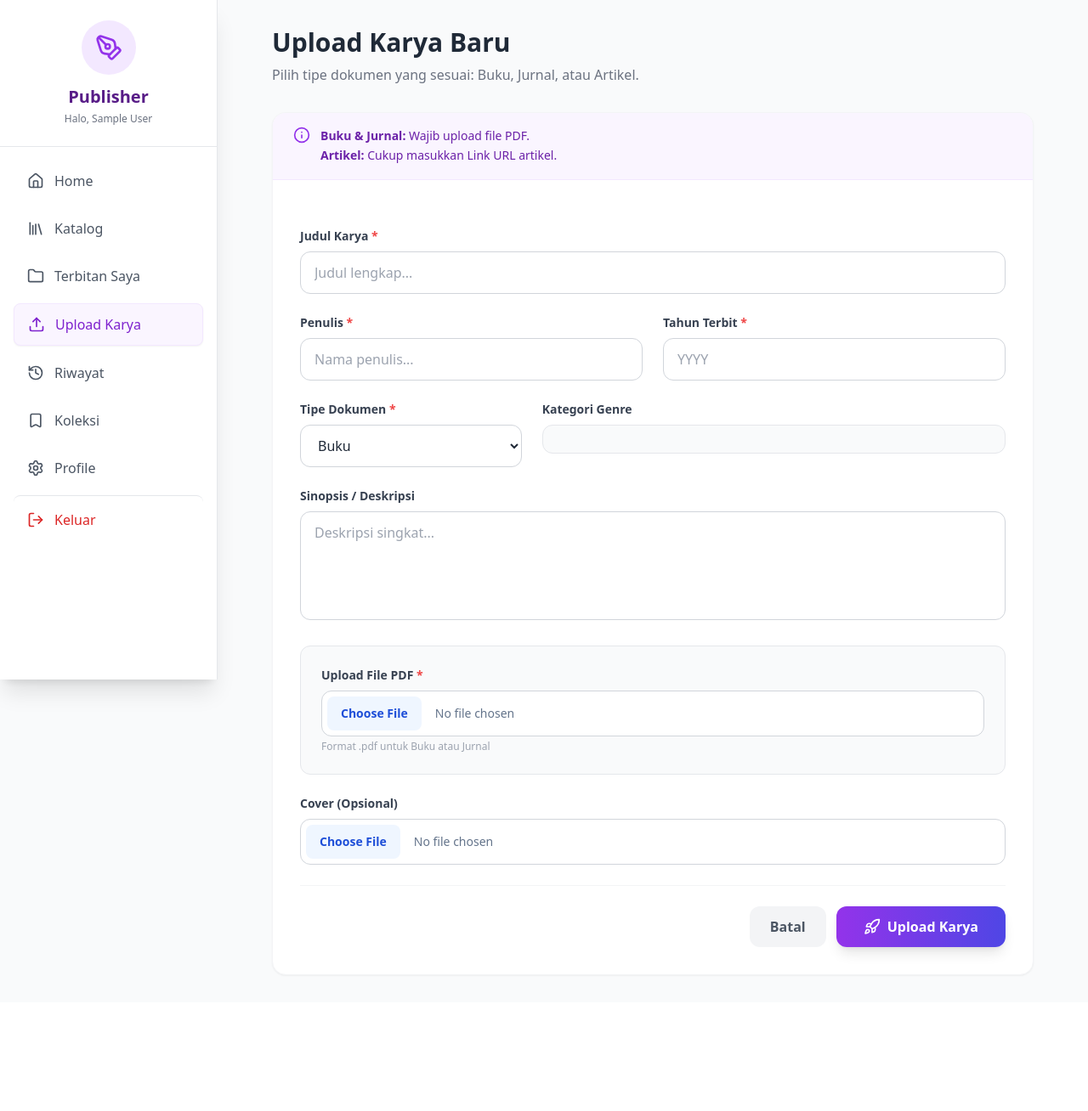
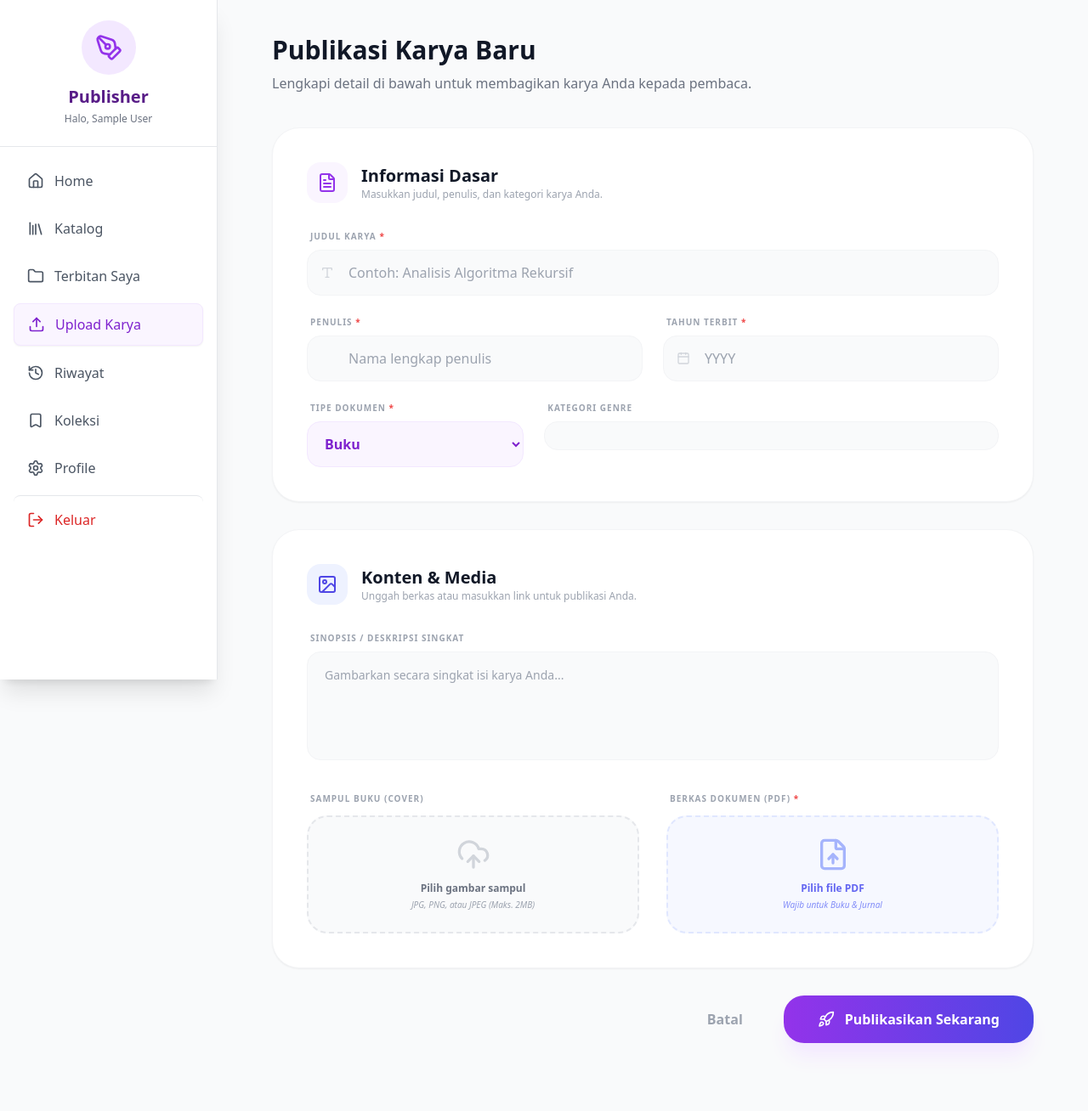
Before and after one commit to avsnaelfrb/UAS-Pemrog-web, a PHP site: page /Frontend/upload.php in a window 1280 px wide. Shown: the whole page at 85% size. Before the commit the page ends 1149 px from the top, so only its background shows below. Run offline with PHP 8.4, Linux system fonts and the light colour scheme; the visitor is signed in with stand-in values (Sample User, id 1); data that the repository does not hold is empty; some libraries are stand-ins or nearby versions.

Commit message:
docs: update styling page

```diff
--- a/Frontend/upload.php
+++ b/Frontend/upload.php
@@ -130,14 +130,17 @@ $genres_list = mysqli_query($conn, "SELECT * FROM genres ORDER BY name ASC");
 
 <body class="bg-gray-50 font-sans text-gray-800">
 
+    <!-- NOTIFIKASI -->
     <?php if ($message): ?>
-        <div onclick="this.remove()" class="fixed top-4 right-4 bg-green-600 text-white px-6 py-3 rounded-lg shadow-lg z-50 cursor-pointer animate-bounce flex items-center gap-2">
-            <i data-lucide="check-circle" class="w-5 h-5"></i> <?= $message ?>
+        <div onclick="this.remove()" class="fixed top-4 right-4 bg-gray-900 text-white px-6 py-4 rounded-2xl shadow-2xl z-50 cursor-pointer animate-bounce flex items-center gap-3 border border-gray-700">
+            <div class="bg-green-500 p-1 rounded-full"><i data-lucide="check" class="w-4 h-4 text-white"></i></div>
+            <span class="text-sm font-bold"><?= $message ?></span>
         </div>
     <?php endif; ?>
     <?php if ($error_msg): ?>
-        <div onclick="this.remove()" class="fixed top-4 right-4 bg-red-600 text-white px-6 py-3 rounded-lg shadow-lg z-50 cursor-pointer flex items-center gap-2">
-            <i data-lucide="x-circle" class="w-5 h-5"></i> <?= $error_msg ?>
+        <div onclick="this.remove()" class="fixed top-4 right-4 bg-red-600 text-white px-6 py-4 rounded-2xl shadow-2xl z-50 cursor-pointer flex items-center gap-3">
+            <i data-lucide="alert-circle" class="w-5 h-5"></i>
+            <span class="text-sm font-bold"><?= $error_msg ?></span>
         </div>
     <?php endif; ?>
 
@@ -185,57 +188,67 @@ $genres_list = mysqli_query($conn, "SELECT * FROM genres ORDER BY name ASC");
         </aside>
 
         <!-- MAIN CONTENT -->
-        <main class="flex-1 lg:ml-64 p-4 lg:p-8 transition-all duration-300">
-            <div class="lg:hidden flex items-center justify-between bg-white p-4 rounded-xl shadow-sm border mb-6 sticky top-0 z-20">
-                <div class="flex items-center gap-3">
-                    <button onclick="toggleSidebar()" class="text-gray-700 p-2 hover:bg-gray-100 rounded-lg">
+        <main class="flex-1 lg:ml-64 p-4 lg:p-10 transition-all duration-300">
+            <!-- HEADER MOBILE -->
+            <div class="lg:hidden flex items-center justify-between bg-white p-4 rounded-2xl shadow-sm border mb-8 sticky top-0 z-20">
+                <button onclick="toggleSidebar()" class="text-gray-700 p-2 hover:bg-gray-100 rounded-xl">
                     <i data-lucide="menu" class="w-6 h-6"></i>
                 </button>
-                    <h1 class="font-bold text-purple-900 text-lg">Upload Karya</h1>
+                <h1 class="font-black text-purple-900">Upload Karya</h1>
+                <div class="w-9 h-9 bg-purple-100 rounded-full border border-purple-200"></div>
+            </div>
+
+            <div class="max-w-4xl mx-auto">
+                <div class="mb-10">
+                    <h2 class="text-3xl font-bold text-gray-900 mb-2 leading-tight">Publikasi Karya Baru</h2>
+                    <p class="text-gray-500 font-medium">Lengkapi detail di bawah untuk membagikan karya Anda kepada pembaca.</p>
+                </div>
+
+                <form method="POST" enctype="multipart/form-data" class="space-y-8">
+                    <input type="hidden" name="upload_karya" value="1">
+
+                    <!-- Kartu Detail Utama -->
+                    <div class="bg-white rounded-[2rem] border border-gray-100 shadow-sm p-6 lg:p-10 transition-all hover:shadow-md">
+                        <div class="flex items-center gap-4 mb-8">
+                            <div class="w-12 h-12 bg-purple-50 rounded-2xl flex items-center justify-center text-purple-600">
+                                <i data-lucide="file-text" class="w-6 h-6"></i>
+                            </div>
+                            <div>
+                                <h3 class="text-xl font-bold text-gray-900">Informasi Dasar</h3>
+                                <p class="text-xs text-gray-400 font-medium">Masukkan judul, penulis, dan kategori karya Anda.</p>
                             </div>
                         </div>
 
-            <div class="max-w-4xl mx-auto">
-                <div class="mb-8">
-                    <h2 class="text-3xl font-bold text-gray-800 mb-2">Upload Karya Baru</h2>
-                    <p class="text-gray-500">Pilih tipe dokumen yang sesuai: Buku, Jurnal, atau Artikel.</p>
-                </div>
-
-                <div class="bg-white rounded-2xl shadow-sm border border-gray-100 overflow-hidden">
-                    <div class="bg-purple-50 border-b border-purple-100 px-6 py-4 flex items-start gap-3">
-                        <span class="text-purple-600 text-xl"><i data-lucide="info" class="w-5 h-5"></i></span>
-                        <p class="text-sm text-purple-800 leading-relaxed">
-                            <b>Buku & Jurnal:</b> Wajib upload file PDF.<br>
-                            <b>Artikel:</b> Cukup masukkan Link URL artikel.
-                        </p>
-                    </div>
-
-                    <form method="POST" enctype="multipart/form-data" class="p-6 lg:p-8 space-y-6">
-                        <input type="hidden" name="upload_karya" value="1">
-
-                        <!-- Judul -->
+                        <div class="space-y-6">
                             <div>
-                            <label class="block text-sm font-bold text-gray-700 mb-2">Judul Karya <span class="text-red-500">*</span></label>
-                            <input type="text" name="title" required class="w-full px-4 py-3 border border-gray-300 rounded-xl focus:ring-2 focus:ring-purple-200 outline-none transition" placeholder="Judul lengkap...">
-                        </div>
-
-                        <!-- Penulis & Tahun -->
-                        <div class="grid grid-cols-1 md:grid-cols-2 gap-6">
-                            <div>
-                                <label class="block text-sm font-bold text-gray-700 mb-2">Penulis <span class="text-red-500">*</span></label>
-                                <input type="text" name="author" required class="w-full px-4 py-3 border border-gray-300 rounded-xl focus:ring-2 focus:ring-purple-200 outline-none" placeholder="Nama penulis...">
-                            </div>
-                            <div>
-                                <label class="block text-sm font-bold text-gray-700 mb-2">Tahun Terbit <span class="text-red-500">*</span></label>
-                                <input type="number" name="year" required class="w-full px-4 py-3 border border-gray-300 rounded-xl focus:ring-2 focus:ring-purple-200 outline-none" placeholder="YYYY">
+                                <label class="text-[10px] font-bold text-gray-400 uppercase tracking-widest ml-1 mb-2 block">Judul Karya <span class="text-red-500">*</span></label>
+                                <div class="relative">
+                                    <i data-lucide="type" class="absolute left-4 top-1/2 -translate-y-1/2 w-4 h-4 text-gray-300"></i>
+                                    <input type="text" name="title" required class="w-full pl-12 pr-4 py-3.5 bg-gray-50 border border-gray-100 rounded-2xl focus:ring-4 focus:ring-purple-100 focus:bg-white outline-none transition-all font-medium" placeholder="Contoh: Analisis Algoritma Rekursif">
                                 </div>
                             </div>
 
-                        <!-- Tipe & Genre -->
+                            <div class="grid grid-cols-1 md:grid-cols-2 gap-6">
+                                <div>
+                                    <label class="text-[10px] font-bold text-gray-400 uppercase tracking-widest ml-1 mb-2 block">Penulis <span class="text-red-500">*</span></label>
+                                    <div class="relative">
+                                        <i data-lucide="user-edit" class="absolute left-4 top-1/2 -translate-y-1/2 w-4 h-4 text-gray-300"></i>
+                                        <input type="text" name="author" required class="w-full pl-12 pr-4 py-3.5 bg-gray-50 border border-gray-100 rounded-2xl focus:ring-4 focus:ring-purple-100 focus:bg-white outline-none transition-all font-medium" placeholder="Nama lengkap penulis">
+                                    </div>
+                                </div>
+                                <div>
+                                    <label class="text-[10px] font-bold text-gray-400 uppercase tracking-widest ml-1 mb-2 block">Tahun Terbit <span class="text-red-500">*</span></label>
+                                    <div class="relative">
+                                        <i data-lucide="calendar" class="absolute left-4 top-1/2 -translate-y-1/2 w-4 h-4 text-gray-300"></i>
+                                        <input type="number" name="year" required class="w-full pl-12 pr-4 py-3.5 bg-gray-50 border border-gray-100 rounded-2xl focus:ring-4 focus:ring-purple-100 focus:bg-white outline-none transition-all font-medium" placeholder="YYYY">
+                                    </div>
+                                </div>
+                            </div>
+
                             <div class="grid grid-cols-1 md:grid-cols-3 gap-6">
                                 <div class="md:col-span-1">
-                                <label class="block text-sm font-bold text-gray-700 mb-2">Tipe Dokumen <span class="text-red-500">*</span></label>
-                                <select name="type" id="docType" class="w-full px-4 py-3 border border-gray-300 rounded-xl bg-white focus:ring-2 focus:ring-purple-200 outline-none cursor-pointer">
+                                    <label class="text-[10px] font-bold text-gray-400 uppercase tracking-widest ml-1 mb-2 block">Tipe Dokumen <span class="text-red-500">*</span></label>
+                                    <select name="type" id="docType" class="w-full px-4 py-3.5 bg-purple-50 border border-purple-100 rounded-2xl focus:ring-4 focus:ring-purple-100 focus:bg-white outline-none transition-all font-bold text-purple-700 cursor-pointer">
                                         <option value="BOOK">Buku</option>
                                         <option value="JOURNAL">Jurnal</option>
                                         <option value="ARTICLE">Artikel</option>
@@ -243,85 +256,108 @@ $genres_list = mysqli_query($conn, "SELECT * FROM genres ORDER BY name ASC");
                                 </div>
 
                                 <div class="md:col-span-2">
-                                <label class="block text-sm font-bold text-gray-700 mb-2">Kategori Genre</label>
-                                <div class="bg-gray-50 p-4 rounded-xl border border-gray-200">
-                                    <div class="grid grid-cols-2 sm:grid-cols-3 gap-3 max-h-32 overflow-y-auto genre-scroll pr-2">
+                                    <label class="text-[10px] font-bold text-gray-400 uppercase tracking-widest ml-1 mb-2 block">Kategori Genre</label>
+                                    <div class="bg-gray-50 p-4 rounded-2xl border border-gray-100">
+                                        <div class="grid grid-cols-2 sm:grid-cols-3 gap-2 max-h-32 overflow-y-auto genre-scroll pr-2">
                                             <?php mysqli_data_seek($genres_list, 0);
                                             while ($g = mysqli_fetch_assoc($genres_list)): ?>
-                                            <label class="inline-flex items-center space-x-2 cursor-pointer group p-1 hover:bg-white rounded transition">
-                                                <input type="checkbox" name="genres[]" value="<?= $g['id'] ?>" class="form-checkbox text-purple-600 rounded focus:ring-purple-500 h-4 w-4 border-gray-300">
-                                                <span class="text-sm text-gray-600 group-hover:text-purple-700 font-medium"><?= htmlspecialchars($g['name']) ?></span>
+                                                <label class="inline-flex items-center space-x-2 cursor-pointer group p-1.5 hover:bg-white rounded-xl transition-all">
+                                                    <input type="checkbox" name="genres[]" value="<?= $g['id'] ?>" class="form-checkbox text-purple-600 rounded-md focus:ring-purple-500 h-4 w-4 border-gray-300">
+                                                    <span class="text-xs text-gray-600 group-hover:text-purple-700 font-bold"><?= htmlspecialchars($g['name']) ?></span>
                                                 </label>
                                             <?php endwhile; ?>
                                         </div>
                                     </div>
                                 </div>
                             </div>
-
-                        <!-- Sinopsis -->
-                        <div>
-                            <label class="block text-sm font-bold text-gray-700 mb-2">Sinopsis / Deskripsi</label>
-                            <textarea name="description" class="w-full px-4 py-3 border border-gray-300 rounded-xl h-32 focus:ring-2 focus:ring-purple-200 outline-none resize-none" placeholder="Deskripsi singkat..."></textarea>
-                        </div>
-
-                        <!-- DYNAMIC INPUT SECTION -->
-                        <div class="bg-gray-50 p-6 rounded-xl border border-gray-200 transition-all duration-300">
-                            <!-- 1. Input File PDF (Default) -->
-                            <div id="inputPDF">
-                                <label class="block text-sm font-bold text-gray-700 mb-2">Upload File PDF <span class="text-red-500">*</span></label>
-                                <div class="relative">
-                                    <input type="file" name="file_book" id="fileBookInput" accept="application/pdf"
-                                        class="block w-full text-sm text-slate-500 file:mr-4 file:py-2.5 file:px-4 file:rounded-lg file:border-0 file:text-sm file:font-bold file:bg-blue-50 file:text-blue-700 hover:file:bg-blue-100 cursor-pointer border border-gray-300 rounded-xl p-1.5 bg-white focus:outline-none focus:ring-2 focus:ring-blue-200">
-                                </div>
-                                <p class="text-xs text-gray-400 mt-1">Format .pdf untuk Buku atau Jurnal</p>
-                            </div>
-
-                            <!-- 2. Input Link Artikel (Hidden by default) -->
-                            <div id="inputLink" class="hidden">
-                                <label class="block text-sm font-bold text-gray-700 mb-2">Link Artikel <span class="text-red-500">*</span></label>
-                                <input type="url" name="link" id="linkInput"
-                                    class="w-full px-4 py-3 border border-gray-300 rounded-xl focus:ring-2 focus:ring-green-200 focus:border-green-400 outline-none transition placeholder-gray-400"
-                                    placeholder="https://contoh-website.com/artikel-anda">
-                                <p class="text-xs text-gray-400 mt-1">Masukkan URL lengkap ke artikel sumber</p>
                         </div>
                     </div>
 
-                        <!-- Cover Upload -->
-                        <div class="relative group mt-4">
-                            <label class="block text-sm font-bold text-gray-700 mb-2">Cover (Opsional)</label>
-                            <input type="file" name="cover" accept="image/*"
-                                class="block w-full text-sm text-slate-500 file:mr-4 file:py-2.5 file:px-4 file:rounded-lg file:border-0 file:text-sm file:font-bold file:bg-blue-50 file:text-blue-700 hover:file:bg-blue-100 cursor-pointer border border-gray-300 rounded-xl p-1.5 bg-white focus:outline-none focus:ring-2 focus:ring-blue-200">
+                    <!-- Kartu Konten & Media -->
+                    <div class="bg-white rounded-[2rem] border border-gray-100 shadow-sm p-6 lg:p-10 transition-all hover:shadow-md">
+                        <div class="flex items-center gap-4 mb-8">
+                            <div class="w-12 h-12 bg-indigo-50 rounded-2xl flex items-center justify-center text-indigo-600">
+                                <i data-lucide="image" class="w-6 h-6"></i>
+                            </div>
+                            <div>
+                                <h3 class="text-xl font-bold text-gray-900">Konten & Media</h3>
+                                <p class="text-xs text-gray-400 font-medium">Unggah berkas atau masukkan link untuk publikasi Anda.</p>
+                            </div>
                         </div>
 
-                        <!-- Submit Button -->
-                        <div class="pt-6 border-t border-gray-100 flex justify-end gap-3">
-                            <a href="dashboard-publisher.php" class="px-6 py-3 rounded-xl font-bold text-gray-600 bg-gray-100 hover:bg-gray-200 transition">Batal</a>
-                            <button type="submit" class="px-8 py-3 bg-gradient-to-r from-purple-600 to-indigo-600 text-white rounded-xl font-bold shadow-lg hover:shadow-xl hover:from-purple-700 hover:to-indigo-700 transition transform hover:-translate-y-0.5 flex items-center gap-2">
-                                <i data-lucide="rocket" class="w-5 h-5"></i> Upload Karya
+                        <div class="space-y-8">
+                            <div>
+                                <label class="text-[10px] font-bold text-gray-400 uppercase tracking-widest ml-1 mb-2 block">Sinopsis / Deskripsi Singkat</label>
+                                <textarea name="description" class="w-full px-5 py-4 bg-gray-50 border border-gray-100 rounded-2xl h-32 focus:ring-4 focus:ring-purple-100 focus:bg-white outline-none resize-none transition-all font-medium text-sm leading-relaxed" placeholder="Gambarkan secara singkat isi karya Anda..."></textarea>
+                            </div>
+
+                            <div class="grid grid-cols-1 md:grid-cols-2 gap-8">
+                                <!-- Upload Cover -->
+                                <div class="space-y-3">
+                                    <label class="text-[10px] font-bold text-gray-400 uppercase tracking-widest ml-1 block">Sampul Buku (Cover)</label>
+                                    <div class="group relative bg-gray-50 border-2 border-dashed border-gray-200 rounded-3xl p-6 transition-all hover:border-purple-300 hover:bg-purple-50/30 flex flex-col items-center text-center cursor-pointer">
+                                        <i data-lucide="upload-cloud" class="w-10 h-10 text-gray-300 mb-3 group-hover:text-purple-400 transition-colors"></i>
+                                        <input type="file" name="cover" accept="image/*" class="absolute inset-0 opacity-0 cursor-pointer">
+                                        <p class="text-xs font-bold text-gray-500 group-hover:text-purple-600 transition-colors">Pilih gambar sampul</p>
+                                        <p class="text-[10px] text-gray-400 mt-1 italic">JPG, PNG, atau JPEG (Maks. 2MB)</p>
+                                    </div>
+                                </div>
+
+                                <!-- Dynamic Upload Section (PDF or Link) -->
+                                <div class="space-y-3">
+                                    <div id="labelPDF" class="flex flex-col">
+                                        <label class="text-[10px] font-bold text-gray-400 uppercase tracking-widest ml-1 mb-3 block">Berkas Dokumen (PDF) <span class="text-red-500">*</span></label>
+                                        <div class="group relative bg-indigo-50/50 border-2 border-dashed border-indigo-100 rounded-3xl p-6 transition-all hover:border-indigo-300 hover:bg-indigo-50 flex flex-col items-center text-center cursor-pointer">
+                                            <i data-lucide="file-up" class="w-10 h-10 text-indigo-300 mb-3 group-hover:text-indigo-400 transition-colors"></i>
+                                            <input type="file" name="file_book" id="fileBookInput" accept="application/pdf" class="absolute inset-0 opacity-0 cursor-pointer">
+                                            <p class="text-xs font-bold text-indigo-500 group-hover:text-indigo-600 transition-colors">Pilih file PDF</p>
+                                            <p class="text-[10px] text-indigo-400 mt-1 italic">Wajib untuk Buku & Jurnal</p>
+                                        </div>
+                                    </div>
+
+                                    <div id="labelLink" class="hidden flex flex-col">
+                                        <label class="text-[10px] font-black text-gray-400 uppercase tracking-widest ml-1 mb-3 block">Link URL Artikel <span class="text-red-500">*</span></label>
+                                        <div class="relative">
+                                            <i data-lucide="link" class="absolute left-4 top-1/2 -translate-y-1/2 w-4 h-4 text-gray-300"></i>
+                                            <input type="url" name="link" id="linkInput" class="w-full pl-12 pr-4 py-4 bg-green-50 border border-green-100 rounded-2xl focus:ring-4 focus:ring-green-100 focus:bg-white outline-none transition-all font-medium text-sm" placeholder="https://domain.com/judul-artikel">
+                                        </div>
+                                        <p class="text-[10px] text-green-600 mt-2 font-bold px-2 italic flex items-center gap-1">
+                                            <i data-lucide="info" class="w-3 h-3"></i> Tipe artikel hanya memerlukan tautan web.
+                                        </p>
+                                    </div>
+                                </div>
+                            </div>
+                        </div>
+                    </div>
+
+                    <!-- Footer Action -->
+                    <div class="flex items-center justify-end gap-4 pb-10">
+                        <a href="dashboard-publisher.php" class="px-8 py-4 text-gray-400 hover:text-gray-600 font-bold transition-colors">Batal</a>
+                        <button type="submit" class="px-10 py-4 bg-gradient-to-r from-purple-600 to-indigo-600 text-white rounded-[1.5rem] font-black transition-all transform hover:scale-105 flex items-center gap-3 shadow-xl shadow-purple-100">
+                            <i data-lucide="rocket" class="w-5 h-5"></i> Publikasikan Sekarang
                         </button>
                     </div>
                 </form>
-                </div>
             </div>
         </main>
     </div>
 
     <script>
         const docType = document.getElementById('docType');
-        const inputPDF = document.getElementById('inputPDF');
-        const inputLink = document.getElementById('inputLink');
+        const labelPDF = document.getElementById('labelPDF');
+        const labelLink = document.getElementById('labelLink');
         const fileBookInput = document.getElementById('fileBookInput');
         const linkInput = document.getElementById('linkInput');
 
         function toggleInput() {
             if (docType.value === 'ARTICLE') {
-                inputPDF.classList.add('hidden');
-                inputLink.classList.remove('hidden');
+                labelPDF.classList.add('hidden');
+                labelLink.classList.remove('hidden');
                 fileBookInput.required = false;
                 linkInput.required = true;
             } else {
-                inputPDF.classList.remove('hidden');
-                inputLink.classList.add('hidden');
+                labelPDF.classList.remove('hidden');
+                labelLink.classList.add('hidden');
                 fileBookInput.required = true;
                 linkInput.required = false;
             }
@@ -336,13 +372,24 @@ $genres_list = mysqli_query($conn, "SELECT * FROM genres ORDER BY name ASC");
             if (sidebar.classList.contains('-translate-x-full')) {
                 sidebar.classList.remove('-translate-x-full');
                 overlay.classList.remove('hidden');
+                document.body.style.overflow = 'hidden';
             } else {
                 sidebar.classList.add('-translate-x-full');
                 overlay.classList.add('hidden');
+                document.body.style.overflow = 'auto';
             }
         }
 
-        // Initialize Lucide Icons
+        window.addEventListener('resize', () => {
+            if (window.innerWidth >= 1024) {
+                const sidebar = document.getElementById('sidebar');
+                const overlay = document.getElementById('mobile-overlay');
+                sidebar.classList.add('-translate-x-full');
+                overlay.classList.add('hidden');
+                document.body.style.overflow = 'auto';
+            }
+        });
+
         lucide.createIcons();
     </script>
 </body>
```
Lines whose indentation alone changed are shown as unchanged.
